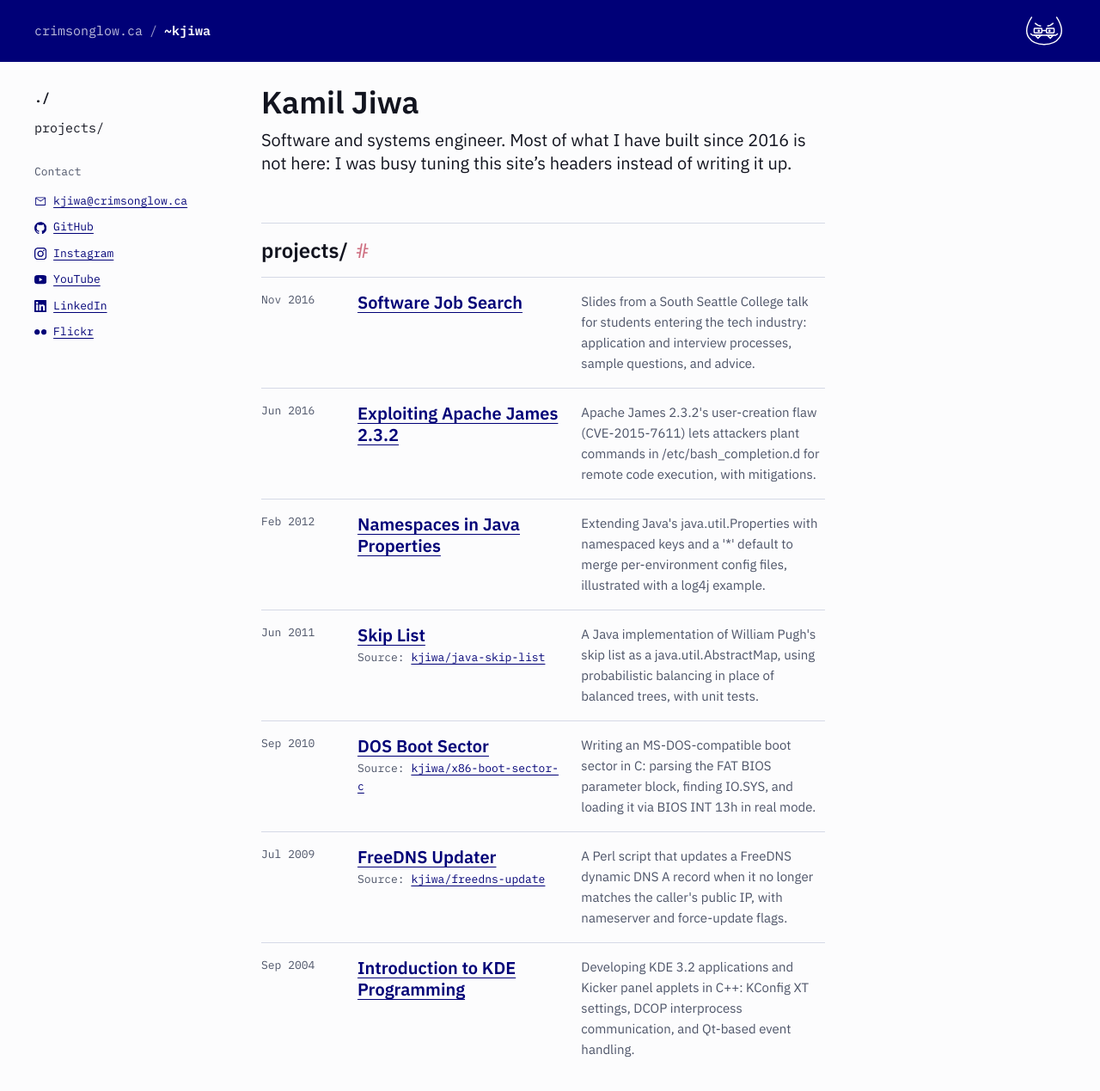
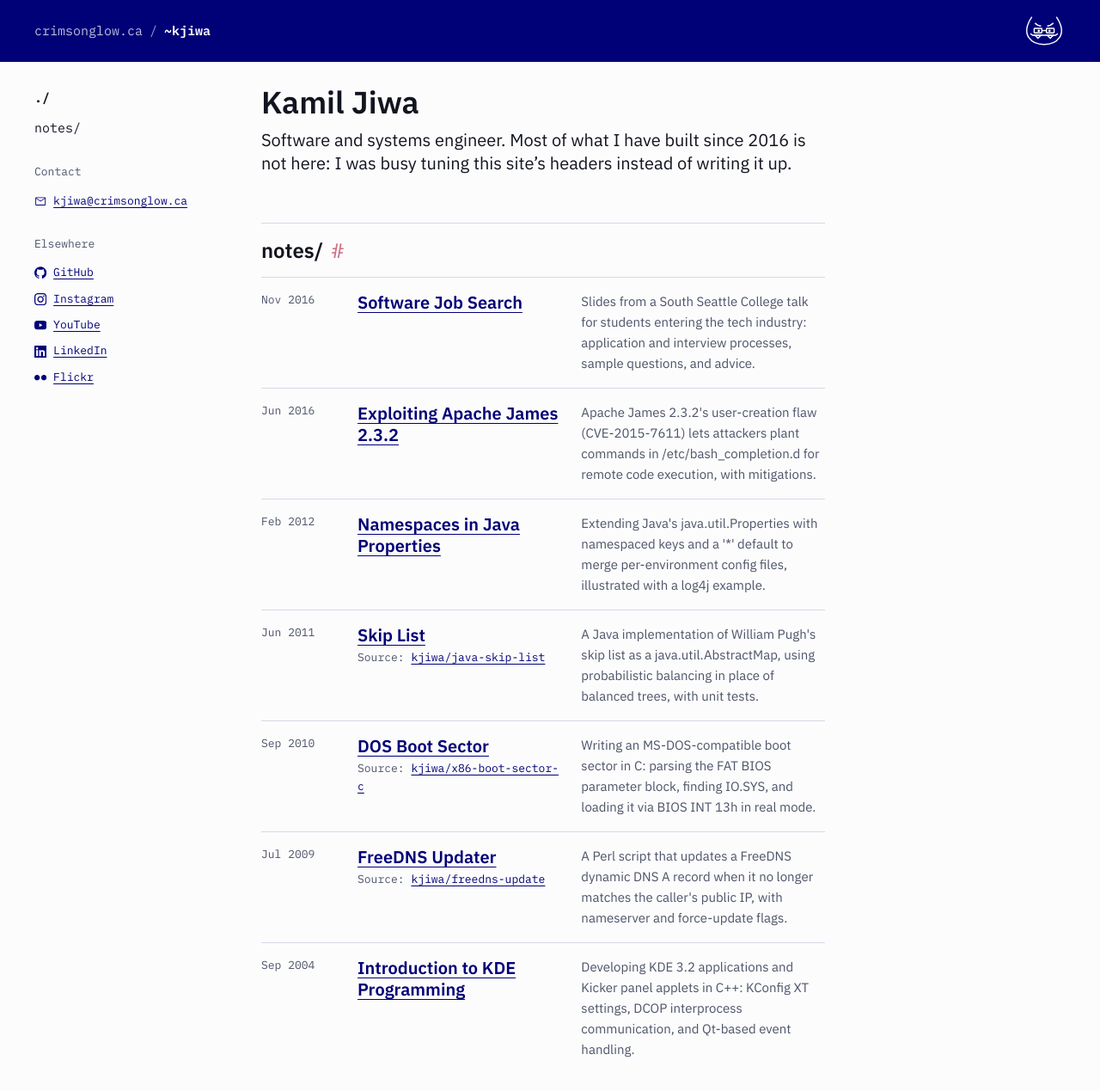
Before and after one commit to kjiwa/crimsonglow, a Jekyll site: the page built from site/~kjiwa/index.markdown, in a window 1280 px wide and 1329 px high. Shown: the top 1269 px of the window at 86% size. Built offline with Jekyll 4.4.1, drawn with Linux system fonts in a browser that asks for light colours.

Commit message:
Call the write-ups notes/ and set email apart from the external profiles (#22)
The list holds a tutorial, tools, an article and a talk, so notes fits where
projects did not. Contact now has an email group and an Elsewhere group.

Co-authored-by: Kamil Jiwa <1432581+kjiwa@users.noreply.github.com>
Co-authored-by: Claude Opus 5.5 <noreply@anthropic.com>

```diff
--- a/site/_includes/contact.html
+++ b/site/_includes/contact.html
@@ -3,8 +3,11 @@ Mail glyph: Material Symbols "mail" (outlined, Apache-2.0). Brand glyphs come fr
 {%- endcomment -%}
 <div class="contact">
   <p class="contact-label">Contact</p>
-  <ul>
+  <ul aria-label="Contact">
     <li><a href="mailto:{{ site.email }}">{% include icon.html viewbox="0 -960 960 960" path="M140-160q-24 0-42-18t-18-42v-520q0-24 18-42t42-18h680q24 0 42 18t18 42v520q0 24-18 42t-42 18H140Zm340-302L140-685v465h680v-465L480-462Zm0-60 336-218H145l335 218ZM140-685v-55 520-465Z" %}{{ site.email }}</a></li>
+  </ul>
+  <p class="contact-label">Elsewhere</p>
+  <ul aria-label="Elsewhere">
     {%- for profile in site.data.profiles %}
     <li><a href="{{ profile.url }}" rel="me">{% include icon.html path=profile.icon %}{{ profile.name }}</a></li>
     {%- endfor %}
--- a/site/_includes/dir.html
+++ b/site/_includes/dir.html
@@ -2,6 +2,6 @@
 <nav class="dir" aria-label="Home directory">
   <ul>
     <li><a href="{{ home_url }}"{% if page.url == home_url %} aria-current="page"{% endif %}>./</a></li>
-    <li><a href="{{ home_url }}#projects">projects/</a></li>
+    <li><a href="{{ home_url }}#notes">notes/</a></li>
   </ul>
 </nav>
--- a/site/_includes/path.html
+++ b/site/_includes/path.html
@@ -1,5 +1,5 @@
 {%- comment -%}
-Breadcrumb for navigation, not a literal URL: a post sits under projects/ by its slug,
+Breadcrumb for navigation, not a literal URL: a post sits under notes/ by its slug,
 not under the year/month directories its permalink uses.
 {%- endcomment -%}
 {%- assign home_url = site.home | append: "/" -%}
@@ -11,7 +11,7 @@ not under the year/month directories its permalink uses.
     {%- else %}
     <li><a href="{{ site.home }}/">{{ site.handle }}</a></li>
     {%- if page.collection == "posts" %}
-    <li><a href="{{ site.home }}/#projects">projects</a></li>
+    <li><a href="{{ site.home }}/#notes">notes</a></li>
     <li><span aria-current="page">{{ page.slug }}</span></li>
     {%- elsif page.noindex %}
     <li><span aria-current="page">404</span></li>
--- a/site/_layouts/home.html
+++ b/site/_layouts/home.html
@@ -3,8 +3,8 @@ layout: default
 ---
 {{ content }}
 
-<h2 id="projects">projects/</h2>
-<ul class="projects span">
+<h2 id="notes">notes/</h2>
+<ul class="notes span">
   {%- for post in site.posts %}
   <li>
     <time datetime="{{ post.date | date_to_xmlschema }}">{{ post.date | date: "%b %Y" }}</time>
--- a/site/_sass/main.scss
+++ b/site/_sass/main.scss
@@ -466,46 +466,46 @@ h4:hover .heading-anchor,
   }
 }
 
-// Home: one row per project, like ls -l: date, name with its source, description.
-.projects {
+// Home: one row per note, like ls -l: date, name with its source, description.
+.notes {
   list-style: none;
   margin: 0;
   padding: 0;
 }
 
-.projects li {
+.notes li {
   border-top: 1px solid var(--color-rule);
   display: grid;
   gap: var(--space-1) var(--space-3);
   padding: var(--space-2) 0;
 }
 
-.projects time {
+.notes time {
   color: var(--color-text-muted);
   font-family: var(--font-mono);
   font-size: var(--font-size-xs);
 }
 
-.content .projects h3 {
+.content .notes h3 {
   font-size: var(--font-size-lg);
   line-height: var(--line-height-tight);
   margin: 0;
 }
 
-.projects p {
+.notes p {
   color: var(--color-text-muted);
   font-size: var(--font-size-sm);
   margin: 0;
 }
 
-.content .projects .source {
+.content .notes .source {
   font-family: var(--font-mono);
   font-size: var(--font-size-xs);
   margin-top: 0.25rem;
 }
 
 @media (min-width: 48rem) {
-  .projects li {
+  .notes li {
     grid-template-columns: 5.5rem minmax(0, 5fr) minmax(0, 6fr);
   }
 }
@@ -519,6 +519,10 @@ h4:hover .heading-anchor,
 .contact-label {
   color: var(--color-text-muted);
   margin: 0 0 var(--space-1);
+}
+
+.contact ul + .contact-label {
+  margin-top: var(--space-3);
 }
 
 .contact ul {
```
